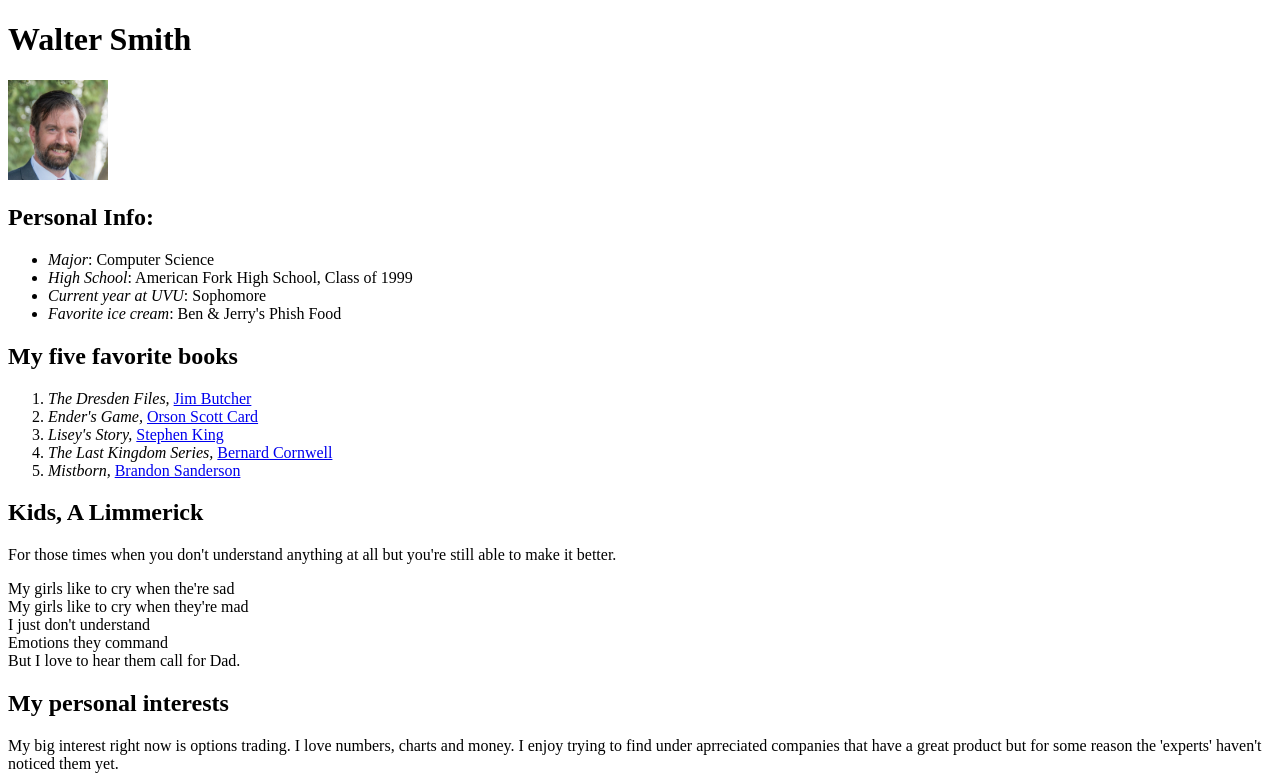
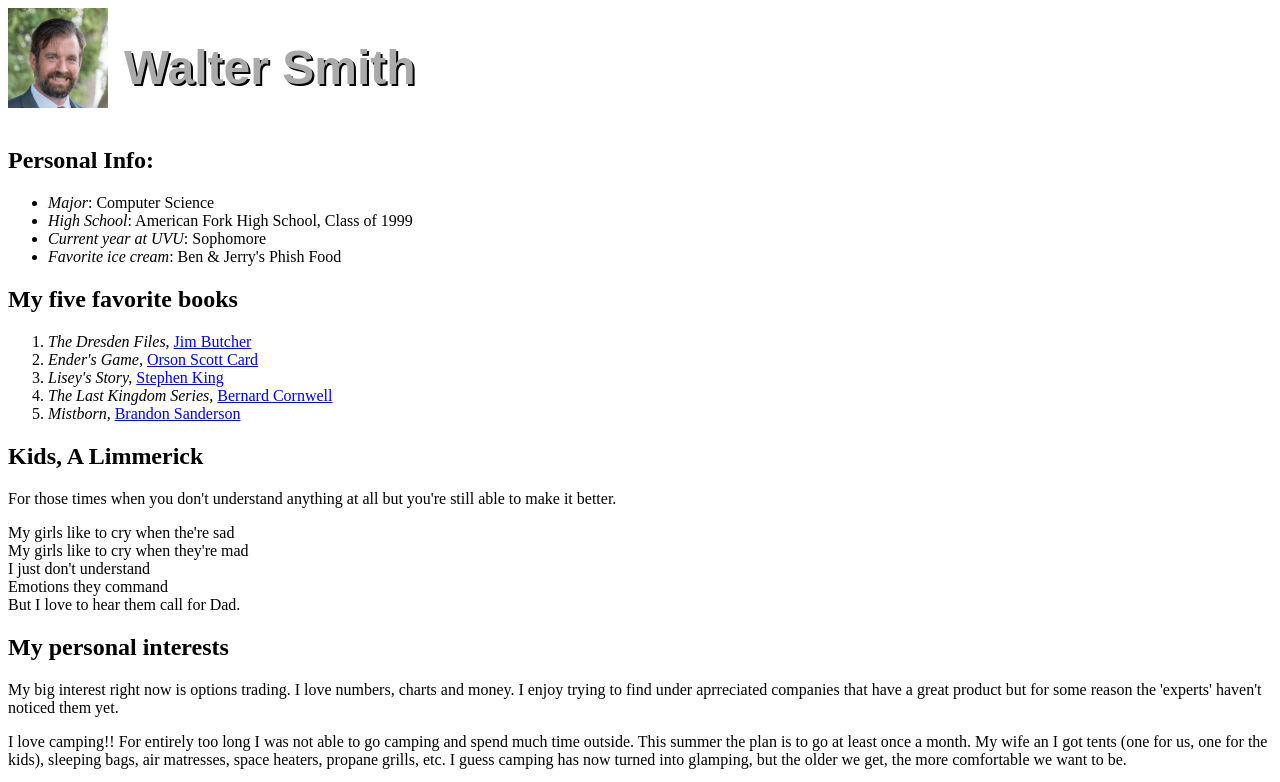
Before and after one commit to walter-smith/my_site, a plain HTML site: page index.html in a window 1280 px wide. Shown: the top 782 px of the page. Drawn offline with Linux system fonts and the light colour scheme.

Commit message:
Added footer and header style

```diff
--- a/css/styles.css
+++ b/css/styles.css
@@ -1,8 +1,19 @@
 #self_portrait {
     width: 100px;
     height: 100px;
+    float: left;
 }
-
+header {
+    display: flex;
+    vertical-align: center;
+}
+header h1 {
+    color: #AAAAAA;
+    font-size: 36pt;
+    text-shadow: 2px 2px black;
+    font-family: Arial, Helvetica, sans-serif;
+    padding-left: 1rem;
+}
 table {
     border: 1px solid black;
     border-spacing: 3px;
--- a/index.html
+++ b/index.html
@@ -5,10 +5,11 @@
     <title>About Walter Smith</title>
     <link rel="stylesheet" href="./css/styles.css">
 </head>
-
+<header>
+    <img id="self_portrait" src="./images/walter_smith.jpg" alt="Walter Smith">
+    <h1>Walter Smith</h1>
+</header>
 <body>
-    <h1>Walter Smith</h1>
-    <img id="self_portrait" src="./images/walter_smith.jpg" alt="Walter Smith">
     <h2>Personal Info:</h2>
     <ul>
         <li><em>Major</em>: Computer Science</li>
@@ -173,6 +174,10 @@
             <td></td>
         </tr>
     </table>
+    <!-- starter of footer -->
+    <footer>
+        &copy; 2021 &bull; Walter Smith
+    </footer>
 </body>
 
 </html>
```
Also changed, not shown: 1 other file.
